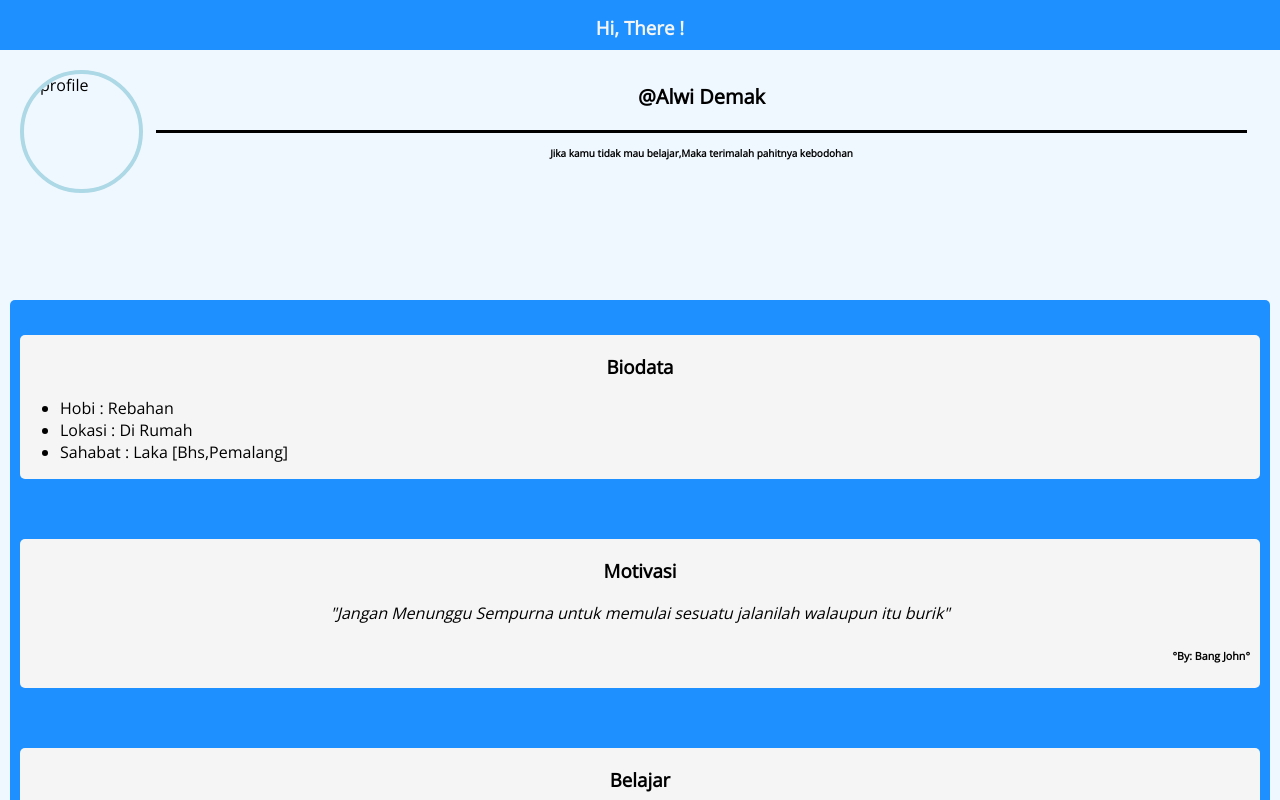
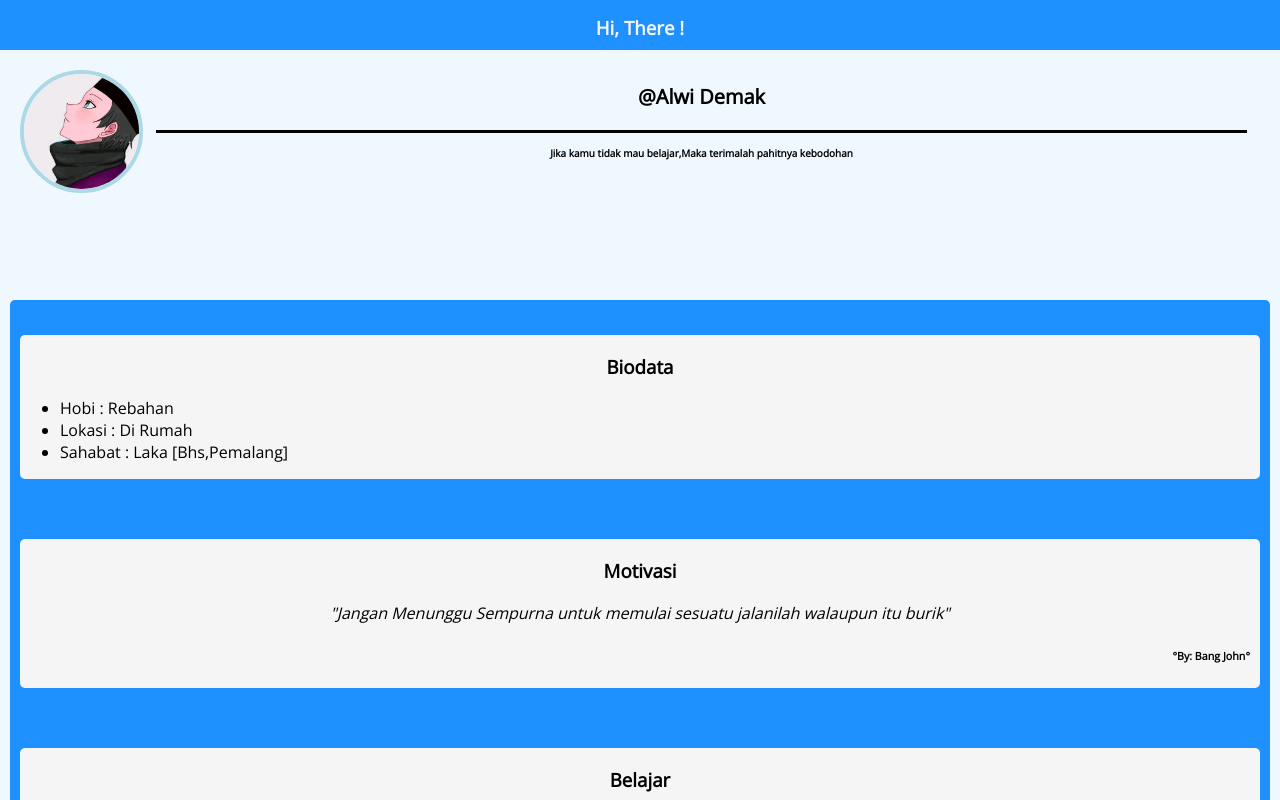
Before and after one commit to alwialways/aldev, a plain HTML site: page index.html in a window 1280 px wide. Shown: the top 800 px of the page. Drawn offline with nearby package versions, Linux system fonts and the light colour scheme; a web font is replaced by a local one.

Commit message:
Update index.html
Edit img

```diff
--- a/index.html
+++ b/index.html
@@ -12,7 +12,7 @@
         <h3>Hi, There !</h3>
     </div>
     <div class="profile-cover">
-        <img src="asset/IMG_20220522_181318.jpg"  alt="profile">
+        <img src="IMG_20220522_181318.jpg"  alt="profile">
         <div class="title-cover">
             <h3>@Alwi Demak</h3>
             <hr style="height: 1px" color="black" />
```
